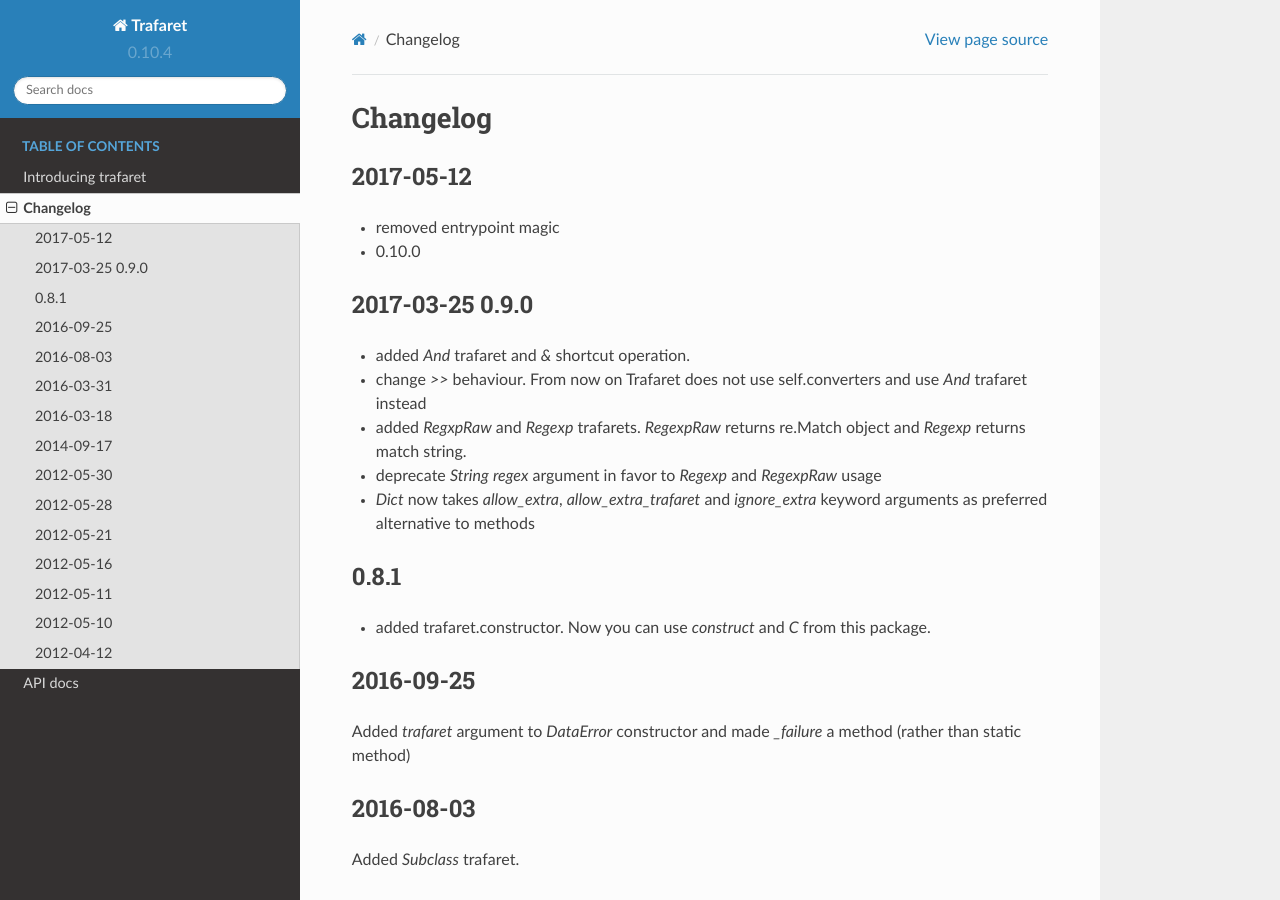
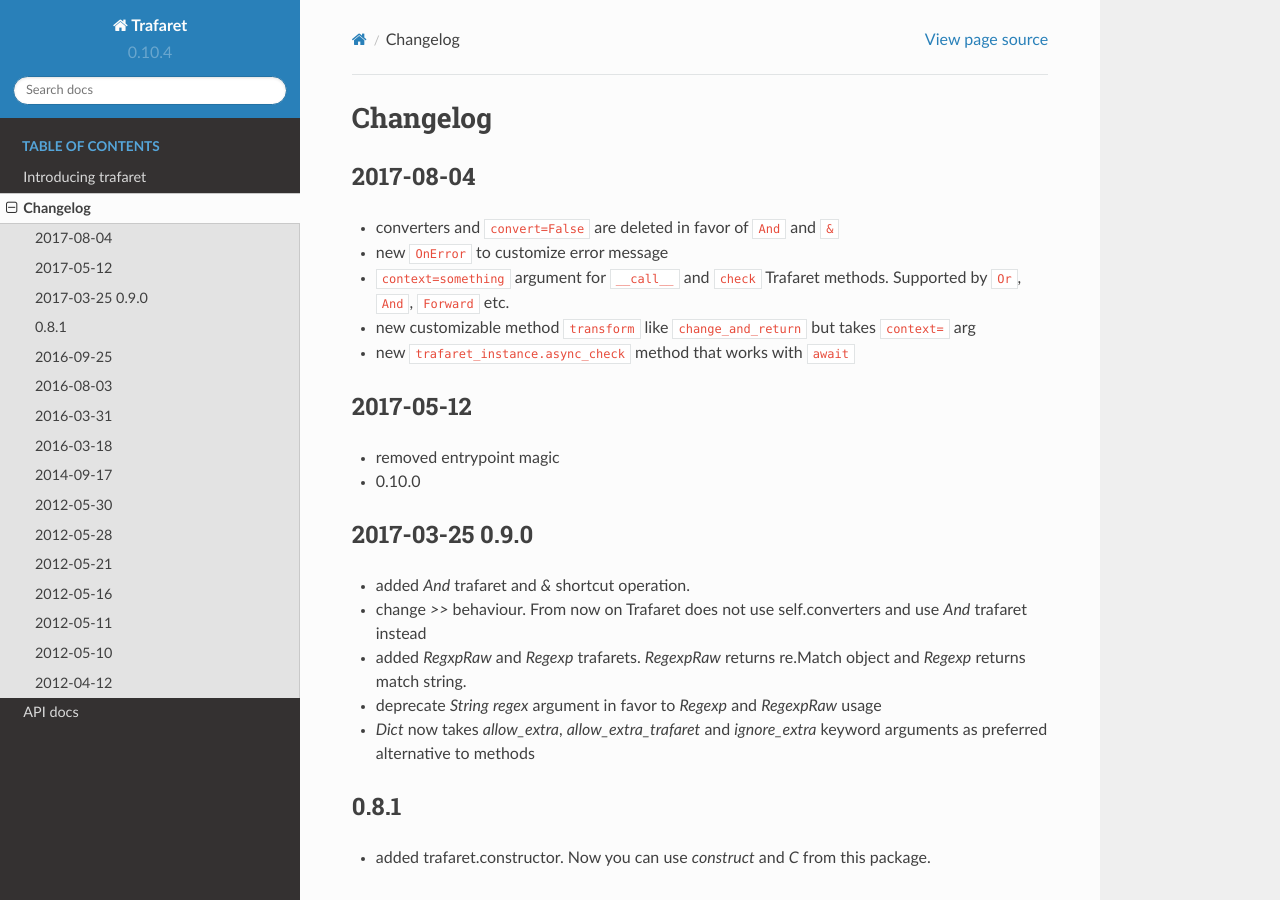
Before and after one commit to Deepwalker/trafaret, a Sphinx documentation site: the page built from docs/changelog.rst, in a window 1280 px wide and 900 px high. Built offline with Sphinx 7.4.7 and the Read the Docs theme 2.0.0, drawn with Linux system fonts in a browser that asks for light colours.

Commit message:
changelog

```diff
--- a/docs/changelog.rst
+++ b/docs/changelog.rst
@@ -1,5 +1,16 @@
 Changelog
 =========
+
+2017-08-04
+----------
+
+- converters and ``convert=False`` are deleted in favor of ``And`` and ``&``
+- new ``OnError`` to customize error message
+- ``context=something`` argument for ``__call__`` and ``check`` Trafaret methods.
+  Supported by ``Or``, ``And``, ``Forward`` etc.
+- new customizable method ``transform`` like ``change_and_return`` but takes ``context=`` arg
+- new ``trafaret_instance.async_check`` method that works with ``await``
+
 
 2017-05-12
 ----------
```
